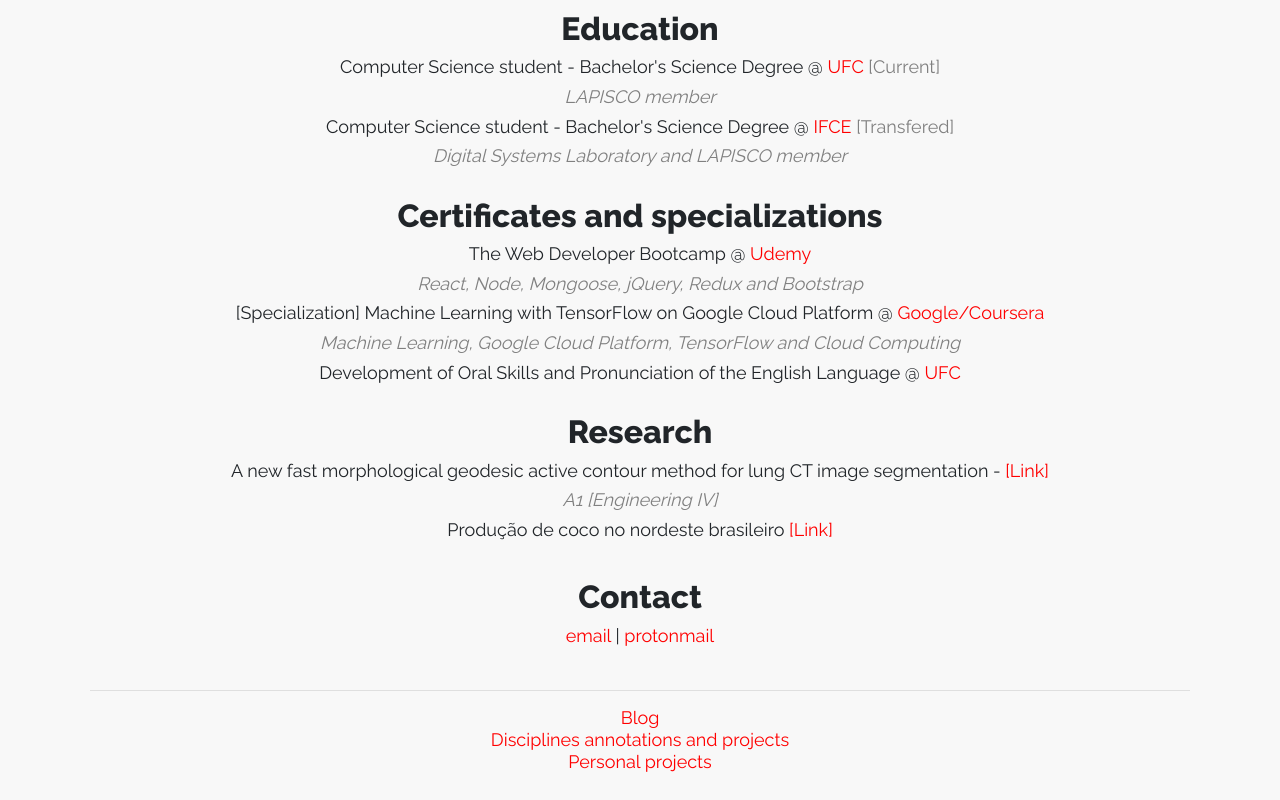
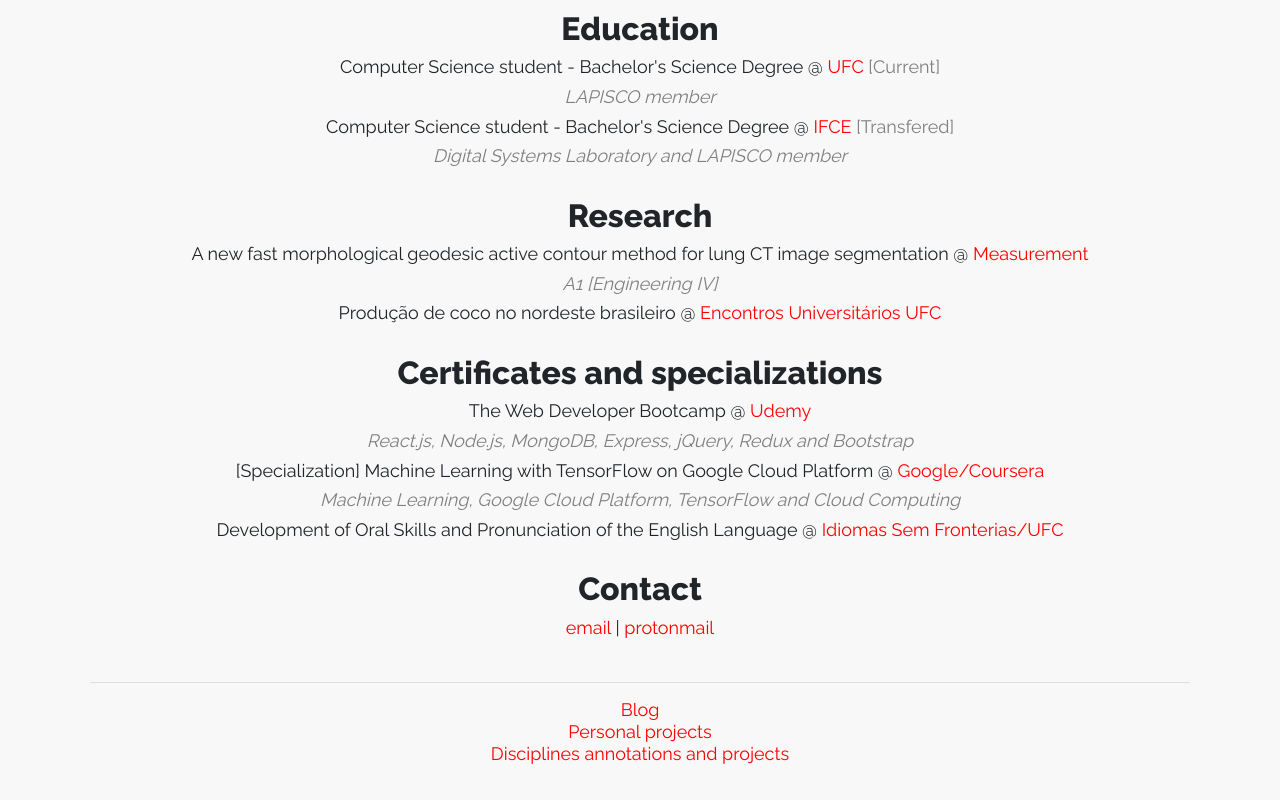
Before and after one commit to matheustguimaraes/matheustguimaraes.github.io, a plain HTML site: page index.html in a window 1280 px wide. Shown: the part 778-1578 px from the top of the page. Drawn offline with nearby package versions, Linux system fonts and the light colour scheme.

Commit message:
Replace 'Research' position in the page

```diff
--- a/index.html
+++ b/index.html
@@ -2,20 +2,20 @@
 <html lang="en">
 
 <head>
-    <!-Twitter data -->
+    <!-- Twitter data -->
     <meta name="twitter:card" content="summary">
     <meta name="twitter:title" content="Matheus Guimarães">
     <meta name="twitter:description" content="Matheus Guimarães, Computer science student at UFC.">
     <meta name="twitter:creator" content="@matheusguimr">
-    <link rel="icon"
-        href="https://emojipedia-us.s3.dualstack.us-west-1.amazonaws.com/thumbs/120/apple/198/sign-of-the-horns_emoji-modifier-fitzpatrick-type-3_1f918-1f3fc_1f3fc.png">
     <meta charset="UTF-8">
     <meta name="viewport" content="width=device-width, initial-scale=1.0">
     <meta http-equiv="X-UA-Compatible" content="ie=edge">
-    <link rel="stylesheet" href="https://stackpath.bootstrapcdn.com/bootstrap/4.3.1/css/bootstrap.min.css">
+    <link rel="icon"
+        href="https://emojipedia-us.s3.dualstack.us-west-1.amazonaws.com/thumbs/120/apple/198/sign-of-the-horns_emoji-modifier-fitzpatrick-type-3_1f918-1f3fc_1f3fc.png">
     <link href="https://fonts.googleapis.com/css?family=PT+Serif" rel="stylesheet">
     <link href="https://fonts.googleapis.com/css?family=Raleway:400,800" rel="stylesheet">
     <link rel="stylesheet" href="https://use.fontawesome.com/releases/v5.6.3/css/all.css">
+    <link rel="stylesheet" href="https://stackpath.bootstrapcdn.com/bootstrap/4.3.1/css/bootstrap.min.css">
     <link rel="stylesheet" href="stylesheet/style.css">
 
     <title>Matheus Guimarães | Personal website</title>
@@ -76,12 +76,23 @@
                 <h3>
                 </h3>
 
+                <h2>Research</h2>
+                <h3>
+                    A new fast morphological geodesic active contour method for lung CT image segmentation @
+                    <a href="https://www.sciencedirect.com/science/article/pii/S0263224119305226">Measurement</a>
+                </h3>
+                <h4>A1 [Engineering IV]</h4>
+                <h3>
+                    Produção de coco no nordeste brasileiro @
+                    <a href="http://www.periodicos.ufc.br/eu/article/view/15374">Encontros Universitários UFC</a>
+                </h3>
+
                 <h2>Certificates and specializations</h2>
                 <h3>
                     The Web Developer Bootcamp @
                     <a href="https://www.udemy.com/the-web-developer-bootcamp/">Udemy</a>
                 </h3>
-                <h4>React, Node, Mongoose, jQuery, Redux and Bootstrap</h4>
+                <h4>React.js, Node.js, MongoDB, Express, jQuery, Redux and Bootstrap</h4>
                 <h3>
                     [Specialization] Machine Learning with TensorFlow on Google Cloud Platform @
                     <a href="https://www.coursera.org/specializations/machine-learning-tensorflow-gcp">
@@ -90,22 +101,9 @@
                 <h4>Machine Learning, Google Cloud Platform, TensorFlow and Cloud Computing</h4>
                 <h3>
                     Development of Oral Skills and Pronunciation of the English Language @
-                    <a href="https://www.ufc.br/">UFC</a>
+                    <a href="http://isf.mec.gov.br/">Idiomas Sem Fronterias/UFC</a>
                 </h3>
 
-                <h2>Research</h2>
-                <h3>
-                    A new fast morphological geodesic active contour method for lung CT image segmentation -
-                    <a href="https://www.sciencedirect.com/science/article/pii/S0263224119305226">[Link]</a>
-                </h3>
-                <h4>A1 [Engineering IV]</h4>
-                <h3>
-                    Produção de coco no nordeste brasileiro
-                    <a href="http://www.periodicos.ufc.br/eu/article/view/15374">[Link]</a>
-                </h3>
-            </div>
-
-            <div class="text-center col-lg-12">
                 <h2>Contact</h2>
                 <h3>
                     <a href="mailto:matheus@matheusg.com">email</a> |
@@ -118,10 +116,9 @@
                     <hr>
                     <a href="#">Blog</a>
                     <br>
-                    <a href="ufc/index.html">Disciplines annotations and projects</a>
-                    <br>
                     <a href="#">Personal projects</a>
                     <br>
+                    <a href="ufc/index.html">Disciplines annotations and projects</a>
                 </h3>
             </div>
     </section>
```
